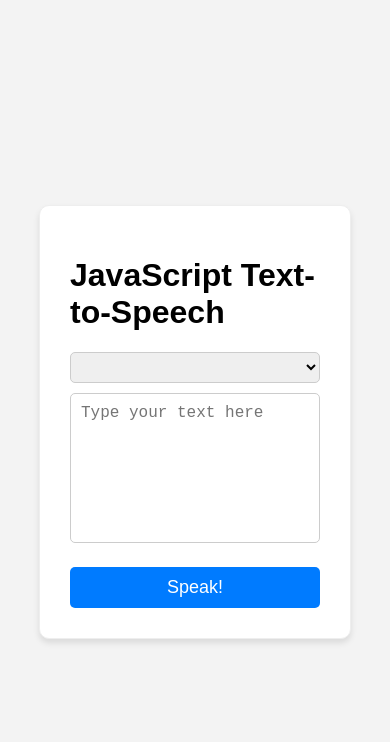
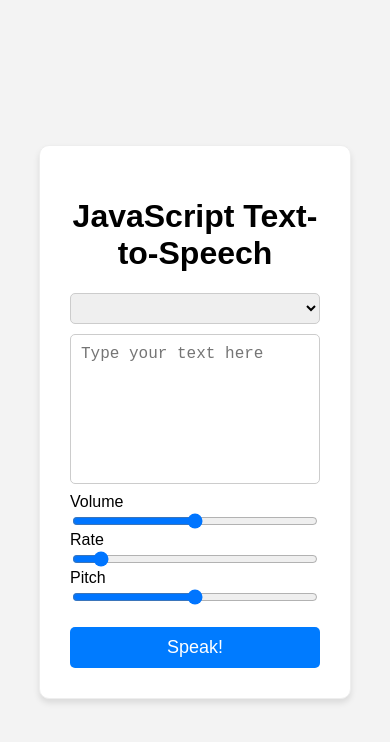
Before and after one commit to samcarmo/js-text-to-speech, a plain HTML site: page index.html in a window 390 px wide. Both pictures are taken after a click on the button "Speak!". Drawn offline with Linux system fonts and the light colour scheme.

Commit message:
Added input range

```diff
--- a/app.js
+++ b/app.js
@@ -24,6 +24,9 @@ window.addEventListener("DOMContentLoaded", () => {
 
         document.getElementById("speak-btn").addEventListener("click", () => {
             const textInput = document.getElementById("text-input");
+            const volume = +document.getElementById("volume").value         // Samuel
+            const rate = +document.getElementById("rate").value             // Samuel
+            const pitch = +document.getElementById("pitch").value           // Samuel
             const text = textInput.value.trim();
 
             if (!text) {
@@ -42,10 +45,10 @@ window.addEventListener("DOMContentLoaded", () => {
                 .find((voice) => voice.name === selectedVoiceName);
             utterance.voice = selectedVoice;
             // Optional: Customize the rate and pitch
-            utterance.pitch = 1; // Set the pitch between 0 (lowest) and 2 (highest)
-            utterance.rate = 1; // Set the speech rate (0.1 to 10)
+            utterance.pitch = pitch; // Set the pitch between 0 (lowest) and 2 (highest)    Change the number 1 to the pitch variable
+            utterance.rate = rate; // Set the speech rate (0.1 to 10)                       Change the number 1 to the rate variable
 
-            utterance.pitch = utterance.volume = 1; // Set the speech volume (0 to 1)
+            utterance.pitch = utterance.volume = volume; // Set the speech volume (0 to 1)  Change the number 1 to the volume variable
 
             // Speak the text
             speechSynthesis.speak(utterance);
--- a/index.html
+++ b/index.html
@@ -16,6 +16,14 @@
             <!-- Voice options will be populated by JavaScript -->
         </select>
         <textarea id="text-input" placeholder="Type your text here"></textarea>
+        <div class="group">
+            <label for="volume">Volume</label>
+            <input type="range" id="volume" class="range" value="0.5" min="0" max="1" step="0.1">
+            <label for="rate">Rate</label>
+            <input type="range" id="rate" class="range" value="1" min="0.1" max="10" step="0.1">
+            <label for="rate">Pitch</label>
+            <input type="range" id="pitch" class="range" value="1" min="0" max="2" step="1">
+        </div>
         <button id="speak-btn">Speak!</button>
     </div>
     <script src="app.js"></script>
--- a/styles.css
+++ b/styles.css
@@ -58,3 +58,20 @@ select {
     resize: none;
     margin-bottom: 10px;
 }
+
+h1 {
+    text-align: center;
+}
+
+.group {
+    margin-top: 5px;
+    display: flex;
+    justify-content: space-around;
+}
+
+@media (max-width: 745px) {
+    .group {
+        display: grid;
+        justify-content: unset;
+    }
+}
```
Also changed, not shown: 1 other file.
